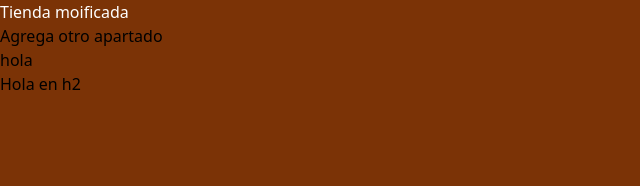
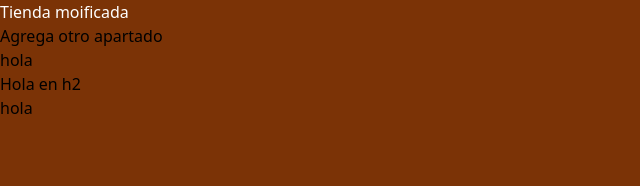
Before and after one commit to UrielGGarcia/urban-street, a React (Vite) app: page / in a window 1280 px wide. Shown: the top 186 px of the page, without its empty margins (0-640 px from the left). Built offline with nearby package versions, Linux system fonts and the light colour scheme.

Commit message:
agrega h3

```diff
--- a/src/pages/landing/LandingApp.jsx
+++ b/src/pages/landing/LandingApp.jsx
@@ -6,6 +6,7 @@ function LandingApp() {
             <h2>Agrega otro apartado</h2>
             <h4>hola</h4>
             <h2>Hola en h2</h2>
+            <h3>hola</h3>
         </div>
     );
 }
```
